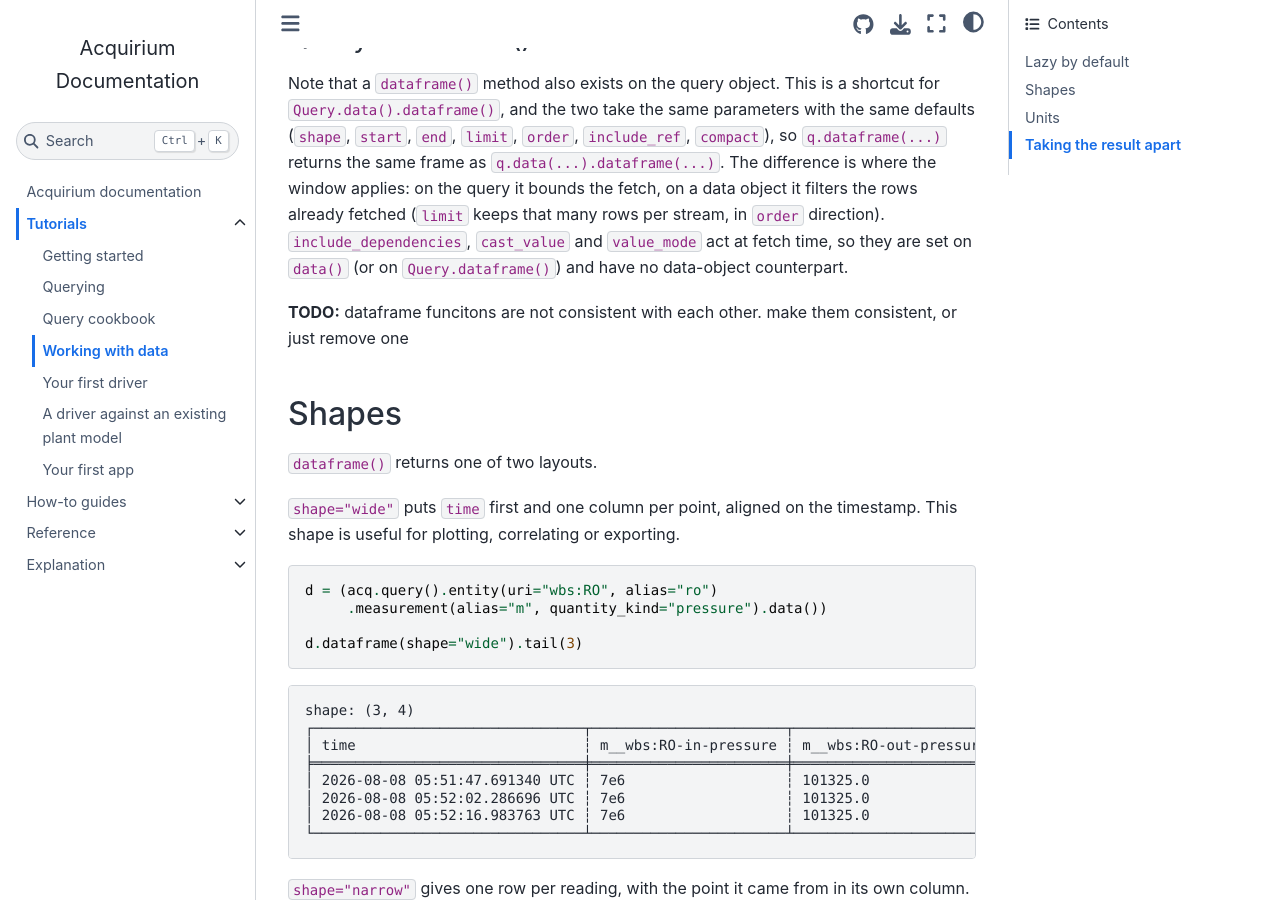
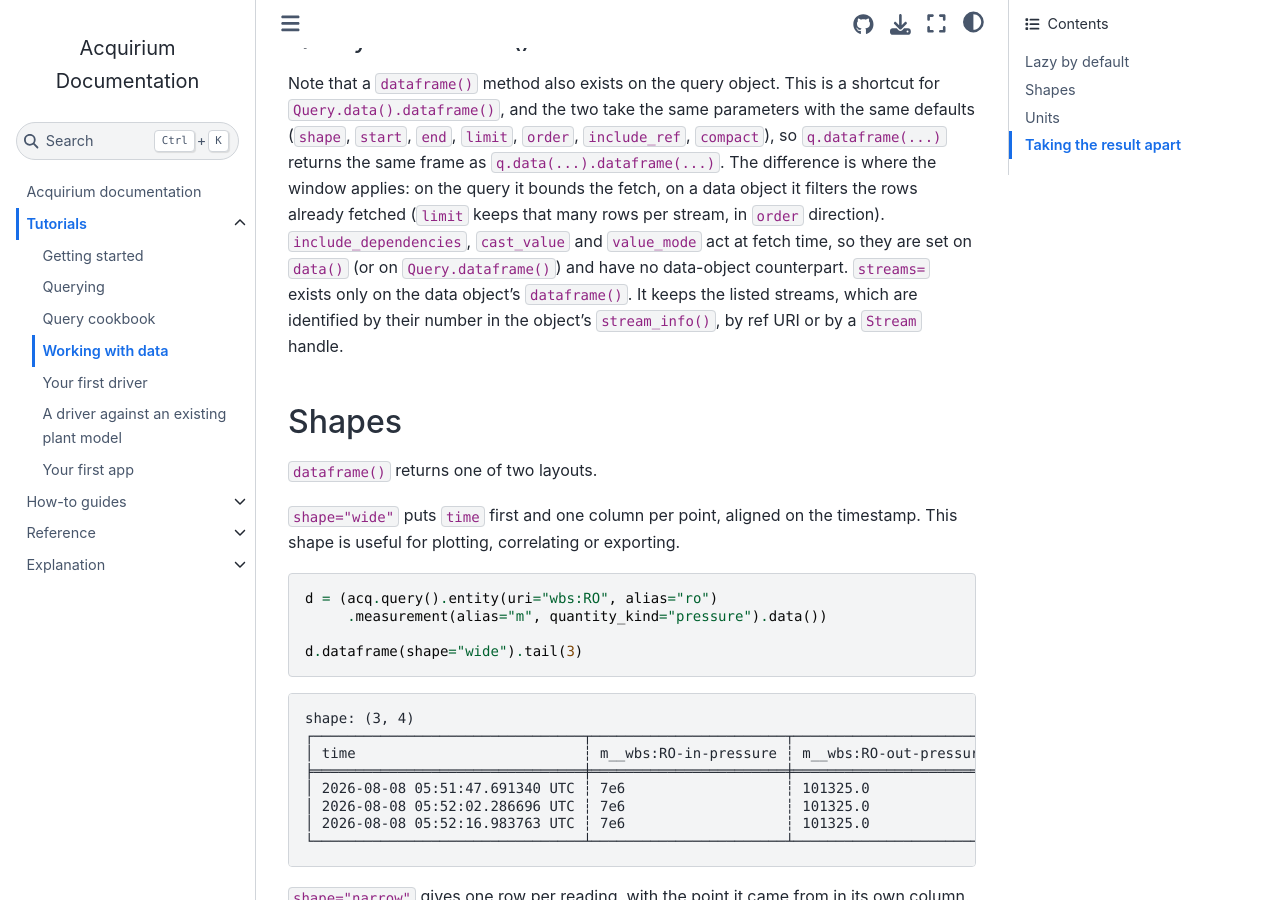
Before and after one commit to DataDrivenCPS/acquirium, a Jupyter Book: the page built from docs/tutorials/data.md, in a window 1280 px wide and 900 px high, scrolled down 1137 px. Built offline with Jupyter Book 1.0.4 settings and Sphinx 7.4.7 and the Sphinx Book theme 1.1.4, drawn with Linux system fonts in a browser that asks for light colours.

Commit message:
Docs: note that streams= is only on DataObject.dataframe(), drop the TODO

```diff
--- a/docs/tutorials/data.md
+++ b/docs/tutorials/data.md
@@ -64,8 +64,9 @@ rows per stream, in `order` direction).
 `include_dependencies`, `cast_value` and `value_mode` act at fetch time, so
 they are set on `data()` (or on `Query.dataframe()`) and have no data-object
 counterpart.
-
-**TODO:** dataframe funcitons are not consistent with each other. make them consistent, or just remove one
+`streams=` exists only on the data object's `dataframe()`.
+It keeps the listed streams, which are identified by their number in the
+object's `stream_info()`, by ref URI or by a `Stream` handle.
 
 ## Shapes
 
```
